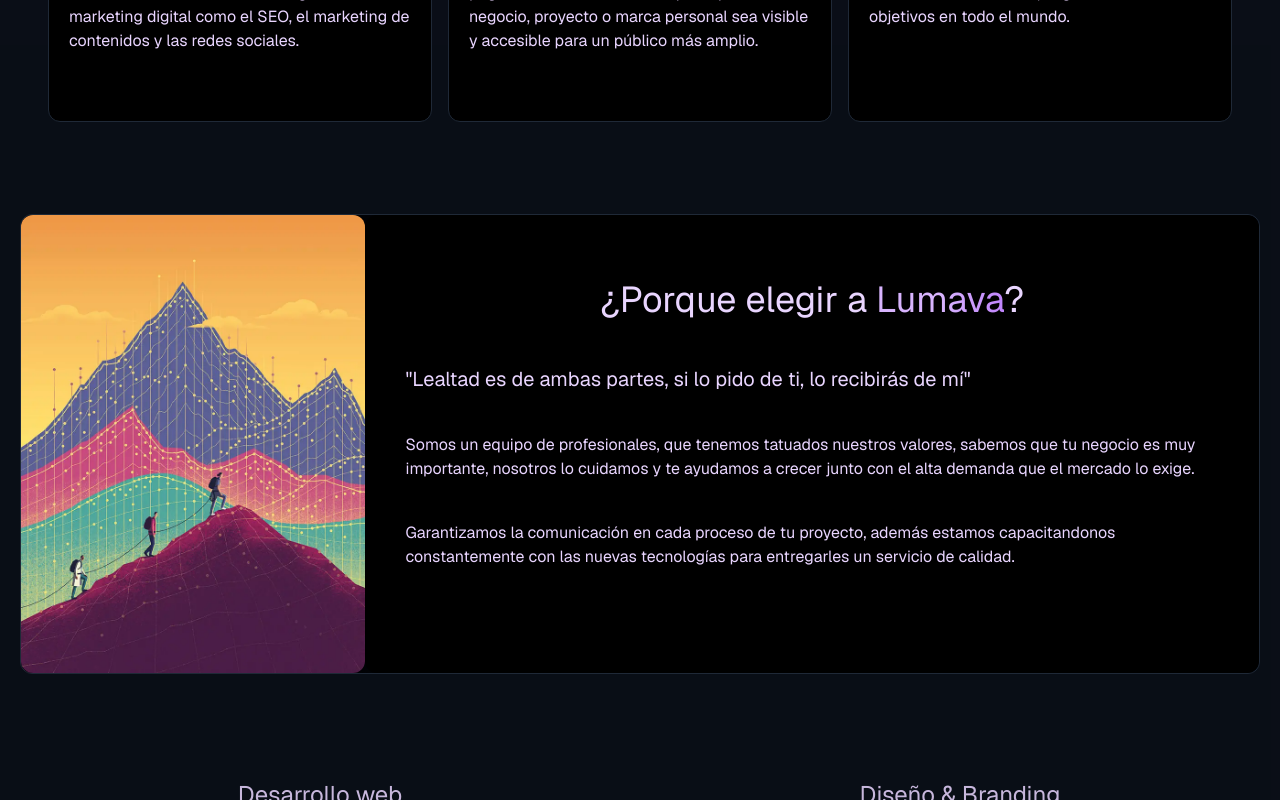
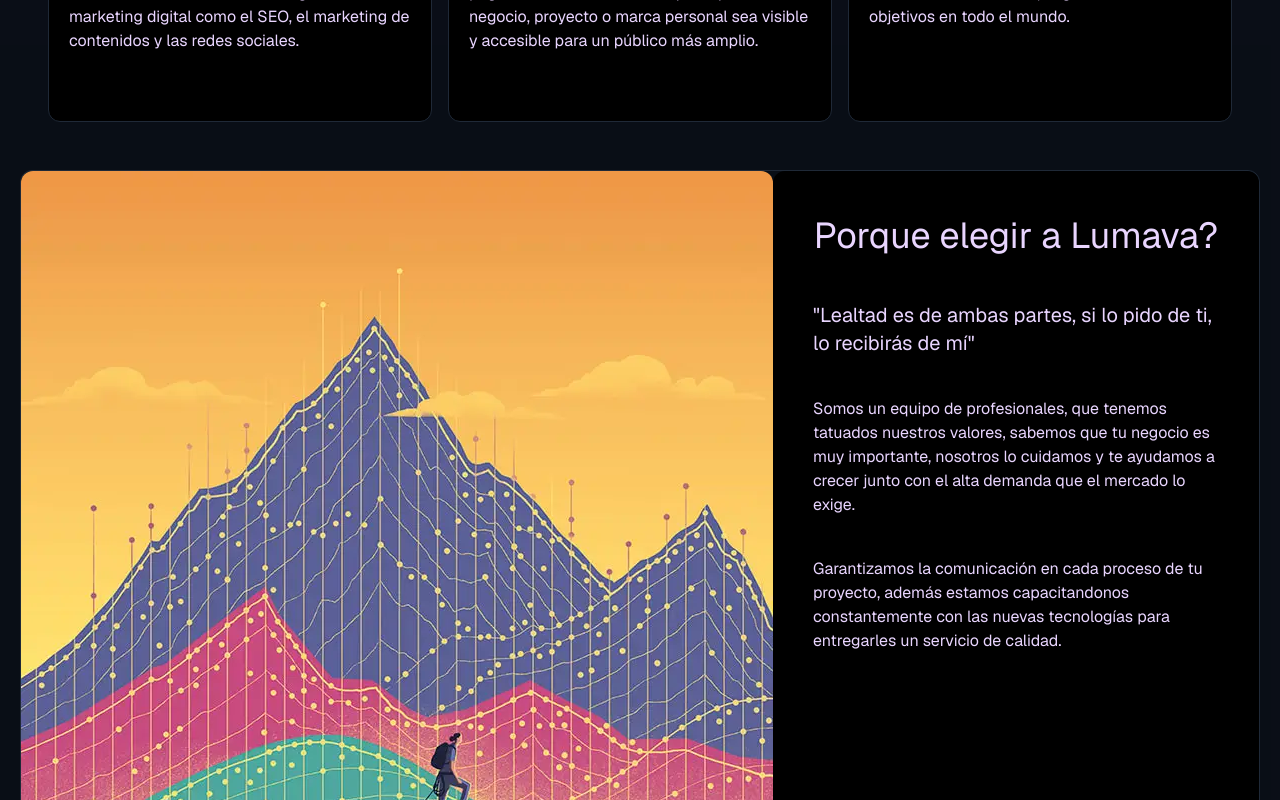
Before and after one commit to Lopezlena89/lumava-project, a Next.js app: page / in a window 1280 px wide. Shown: the part 1480-2280 px from the top of the page. Built offline with nearby package versions, Linux system fonts and the light colour scheme.

Commit message:
updated main why lumava

```diff
--- a/src/app/(dashboard)/page.tsx
+++ b/src/app/(dashboard)/page.tsx
@@ -30,7 +30,7 @@ export default function HomePage() {
             <section className="w-full h-auto  flex flex-col relative " >
                 <CardGrid/>
             </section>
-            <section className="w-full h-[500px] mt-16 p-5 " >
+            <section className="w-full h-auto pt-10 p-5 " >
                 <WhyLumava/>
             </section>
             <section className="w-full min-h-[400px] pb-10 mt-20 grid grid-cols-1 sm:grid-cols-2 md:grid-cols-2">
--- a/src/components/mainPage/whyLumava/WhyLumava.tsx
+++ b/src/components/mainPage/whyLumava/WhyLumava.tsx
@@ -4,7 +4,7 @@ import Image from "next/image"
 export const WhyLumava = () => {
   return (
     <>
-        <div className="w-full h-full flex flex-col   md:flex-row rounded-xl border border-gray-800 bg-gradient-to-r from-black to-gray-950">
+        <div className="w-full h-auto flex flex-col   md:flex-row rounded-xl border border-solid border-gray-800">
             <Image
                 alt="data-image"
                 src={"/data.webp" }
@@ -14,10 +14,9 @@ export const WhyLumava = () => {
                 style={{width:"auto",height:"auto"}}
                 className="rounded-xl relative"
             />
-            <div className="w-full max-h-full flex flex-col p-10 z-10 bg-black rounded-xl">
-                    <div className="w-full h-[50px] mt-5 flex justify-center items-center text-center">
-                        <h3 className="text-purple-200 text-4xl ">¿Porque elegir a <span className="bg-gradient-to-r from-purple-300 via-purple-300  to-purple-400
-                        text-transparent bg-clip-text" >Lumava</span>?</h3>
+            <div className="w-full h-auto flex flex-col p-10 z-10 bg-black rounded-xl">
+                    <div className="w-full h-[50px] flex justify-center items-center text-center">
+                        <h3 className="text-purple-200 text-4xl ">Porque elegir a Lumava?</h3>
                     </div>
                     <div className="w-full h- text-purple-200">
                         <p className="mt-10 text-xl">{`"Lealtad es de ambas partes, si lo pido de ti, lo recibirás de mí"`}</p>
```
